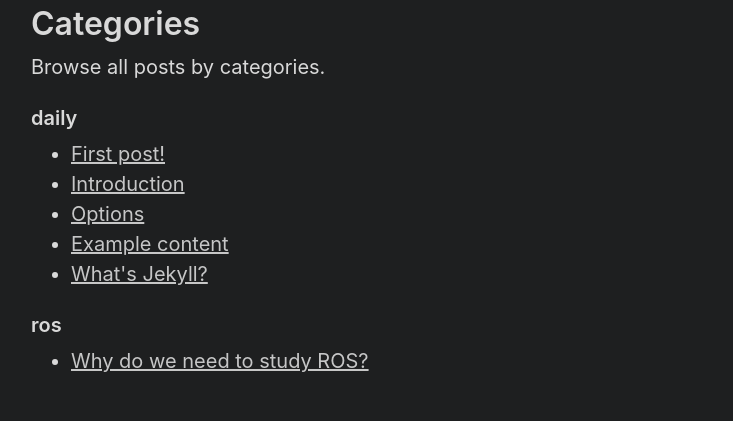
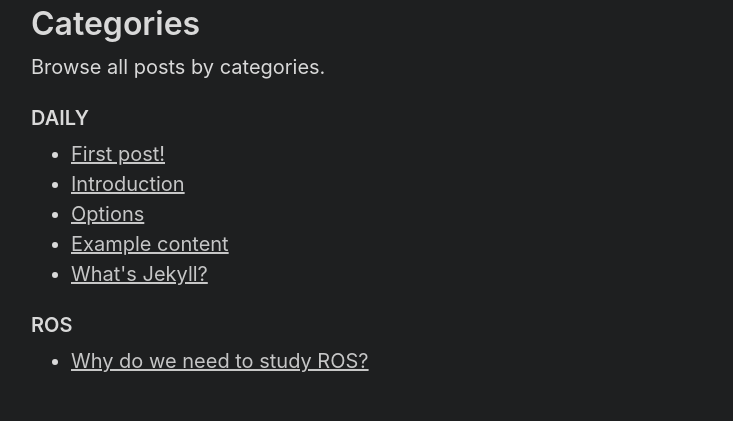
Before and after one commit to mngupark/mngupark.github.io, a Jekyll site: the page built from categories.md, in a window 1280 px wide. Shown: the part 125-546 px from the top of the page, without its empty margins (273-1006 px from the left). Built offline with Jekyll 4.4.1, drawn with Linux system fonts in a browser that asks for light colours.

Commit message:
edit a typo

```diff
--- a/categories.md
+++ b/categories.md
@@ -8,7 +8,7 @@ title: Categories
 Browse all posts by categories.
 
 {% for category in site.categories %}
-  <h3>{{ category[0] | uppercase }}</h3>
+  <h3>{{ category[0] | upcase }}</h3>
   <ul>
     {% for post in category[1] %}
       <li><a href="{{ post.url }}">{{ post.title }}</a></li>
```
